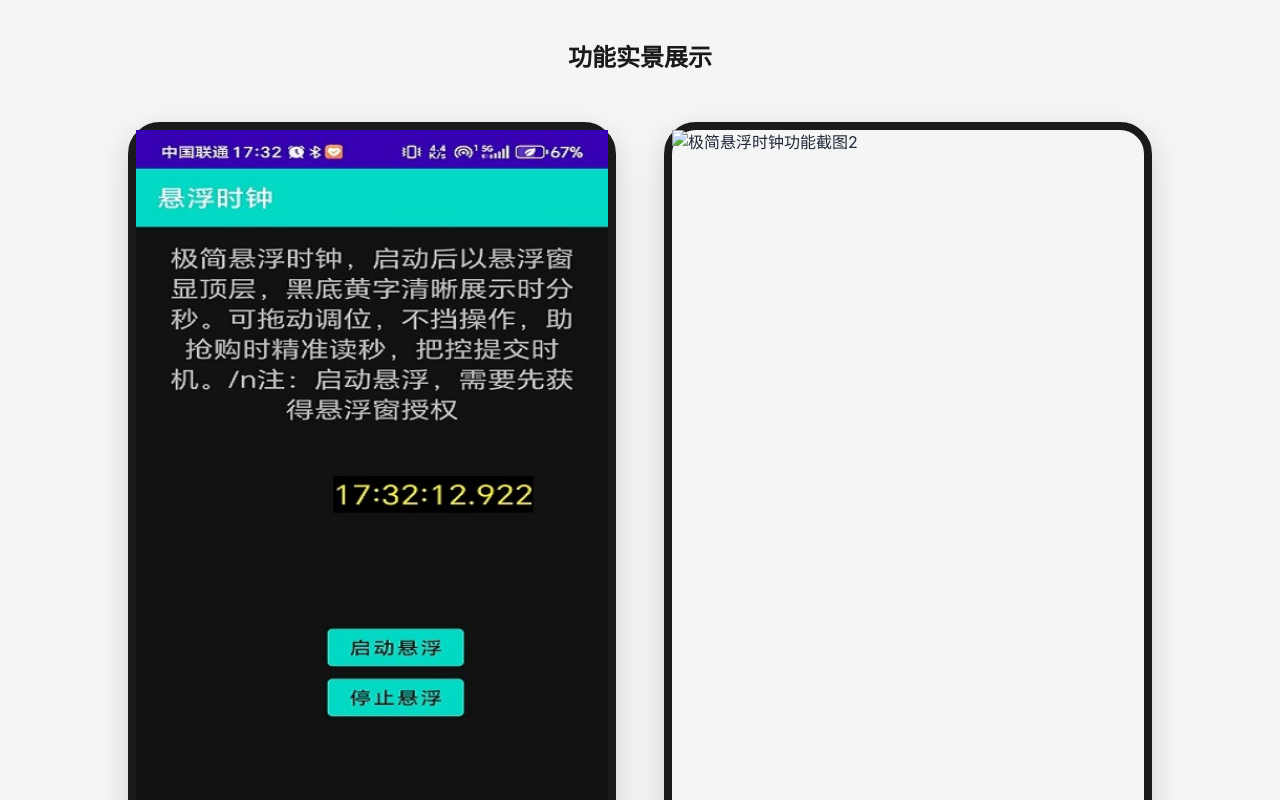
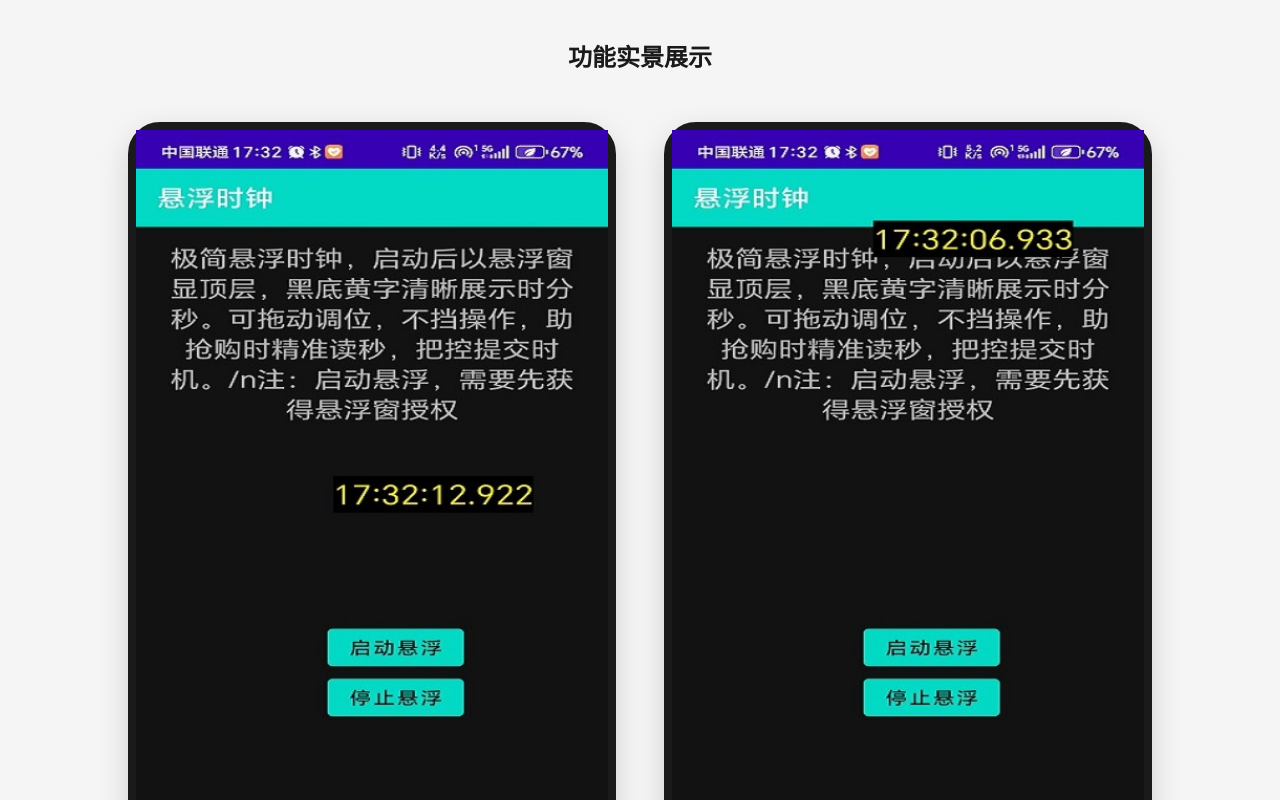
Before and after one commit to prism3dcn/clocktool, a plain HTML site: page index.html in a window 1280 px wide. Shown: the part 1180-1980 px from the top of the page. Drawn offline with nearby package versions, Linux system fonts and the light colour scheme.

Commit message:
Update index.html

```diff
--- a/index.html
+++ b/index.html
@@ -140,7 +140,7 @@
                 </div>
                 <!-- 截图2：同上，保持风格统一 -->
                 <div class="screenshot-frame hover-lift">
-                    <img src="Screenshot_20250729_1732207_.jpg" alt="极简悬浮时钟功能截图2" class="w-full h-auto rounded-24 object-cover">
+                    <img src="Screenshot_20250729_173207_.jpg" alt="极简悬浮时钟功能截图2" class="w-full h-auto rounded-24 object-cover">
                 </div>
             </div>
 
```
